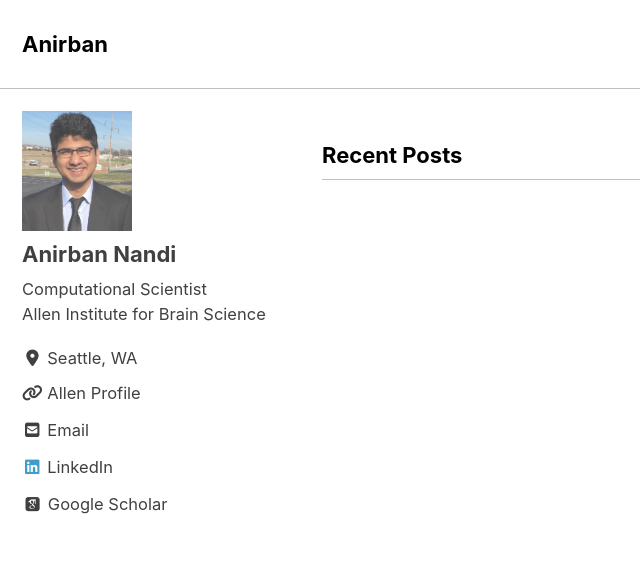
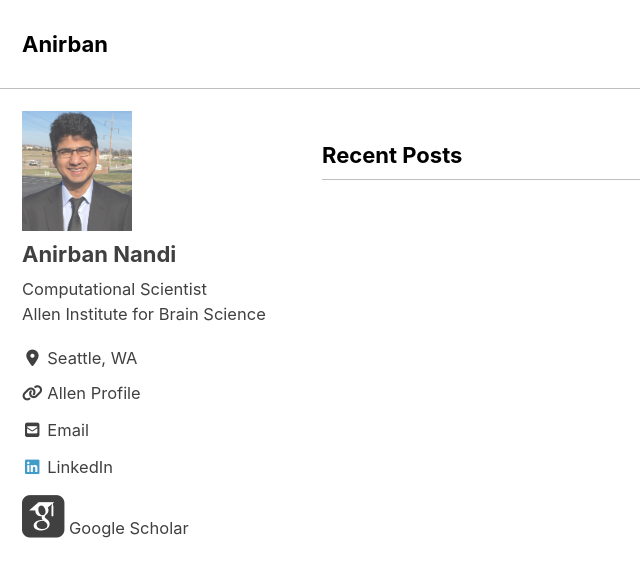
Before and after one commit to anirban6908/anirban6908.github.io, a Jekyll site: the page built from index.html, in a window 1280 px wide and 900 px high. Shown: the top 577 px of the window, without its empty margins (0-640 px from the left). Built offline with Jekyll 4.4.1, drawn with Linux system fonts in a browser that asks for light colours; cached includes are drawn as plain includes; nearby versions of some CDN libraries; some web fonts are replaced; the list of posts is cut into pages by our own code.

Commit message:
scholar icon

```diff
--- a/_includes/author-profile.html
+++ b/_includes/author-profile.html
@@ -107,7 +107,7 @@
 
       {% if author.googlescholar %}
         <li>
-          <a href="{{ author.googlescholar }}"><i class="ai ai-google-scholar-square ai-fw"></i> Google Scholar</a>
+          <a href="{{ author.googlescholar }}"><i class="ai ai-google-scholar-square ai-3x"></i> Google Scholar</a>
         </li>
       {% endif %}
 
```
